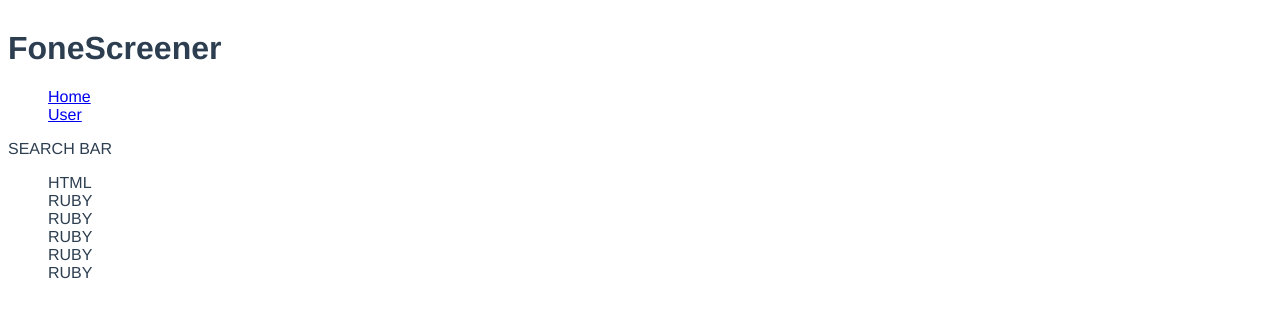
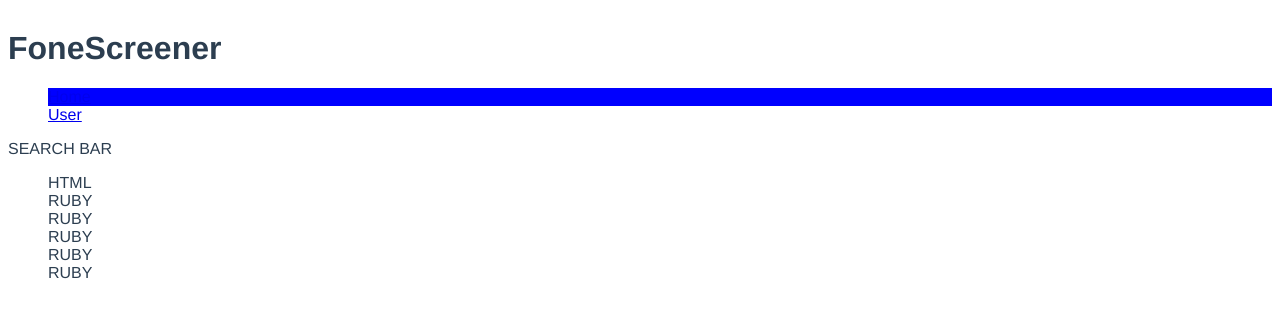
Before and after one commit to ericwindmill/interview-trivia, a Vue app: page /#/ in a window 1280 px wide. Shown: the top 316 px of the page. Built offline with nearby package versions, Linux system fonts and the light colour scheme; what vuefire would draw is missing.

Commit message:
Update links

```diff
--- a/src/components/Navigations/TopNav.vue
+++ b/src/components/Navigations/TopNav.vue
@@ -2,8 +2,8 @@
   <div>
   <h1>FoneScreener</h1>
   <ul class='links'>
-    <li> <router-link to='/'>Home</router-link></li>
-    <li> <router-link to='/user'>User</router-link></li>
+    <router-link to='/' tag='li'><a>Home</a></router-link>
+    <router-link to='/user' tag='li'><a>User</a></router-link>
   </ul>
   </div>
 </template>
@@ -15,4 +15,8 @@ export default {
 </script>
 
 <style>
+  .router-link-exact-active {
+    background: blue;
+  }
+
 </style>
```
